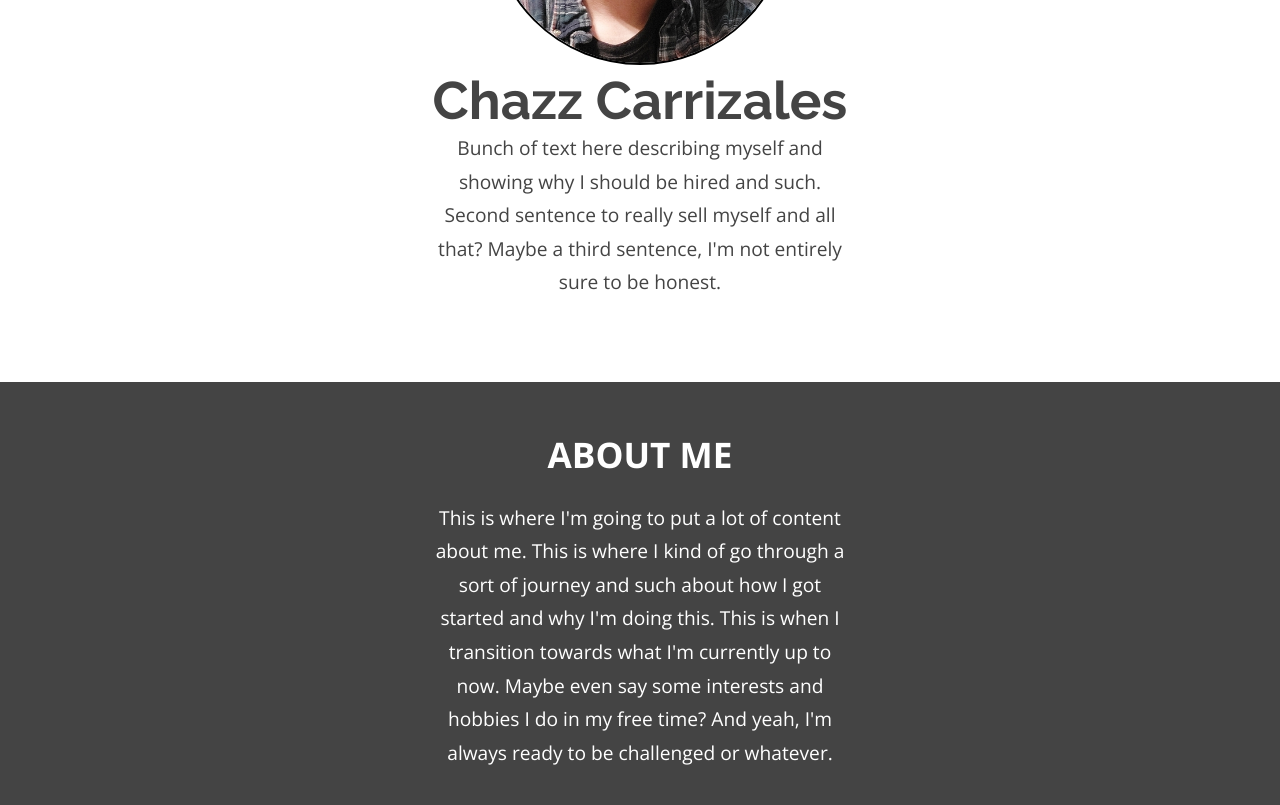
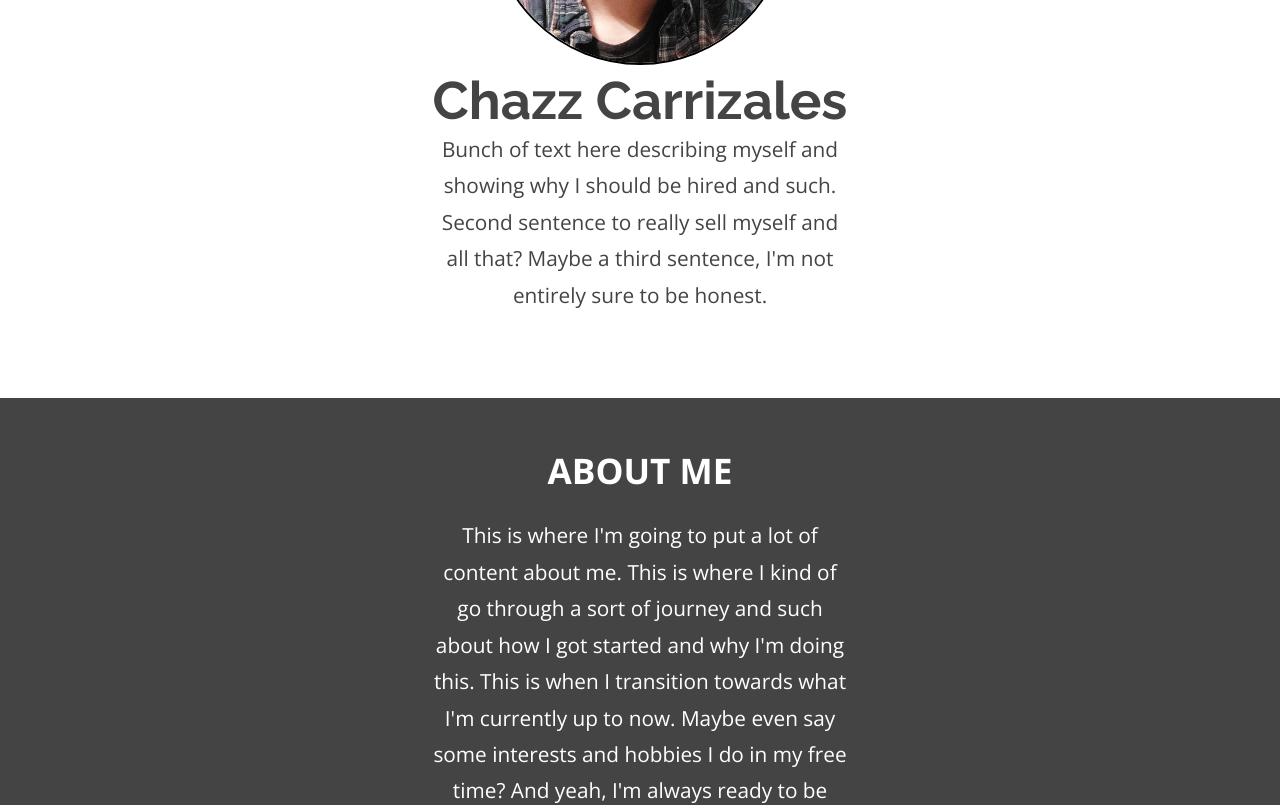
Before and after one commit to czcarrizales/react-portfolio, a React (Create React App) app: page / in a window 1280 px wide. Shown: the part 320-1125 px from the top of the page. Built offline with nearby package versions, Linux system fonts and the light colour scheme; the HTML template or start-up script is replaced by a standard one.

Commit message:
increase font-size for paragraphs

```diff
--- a/src/css/About.css
+++ b/src/css/About.css
@@ -17,7 +17,7 @@ h2 {
 
 .about-container p {
     padding: .8em;
-    font-size: 1.2rem;
+    font-size: 1.3rem;
     text-align: center;
     font-weight: 300;
     max-width: 450px;
--- a/src/css/Hero.css
+++ b/src/css/Hero.css
@@ -40,7 +40,7 @@
 }
 
 .hero-text p {
-    font-size: 1.2rem;
+    font-size: 1.3rem;
     max-width: 450px;
     line-height: 1.75em;
     margin-bottom: 1em;
```
